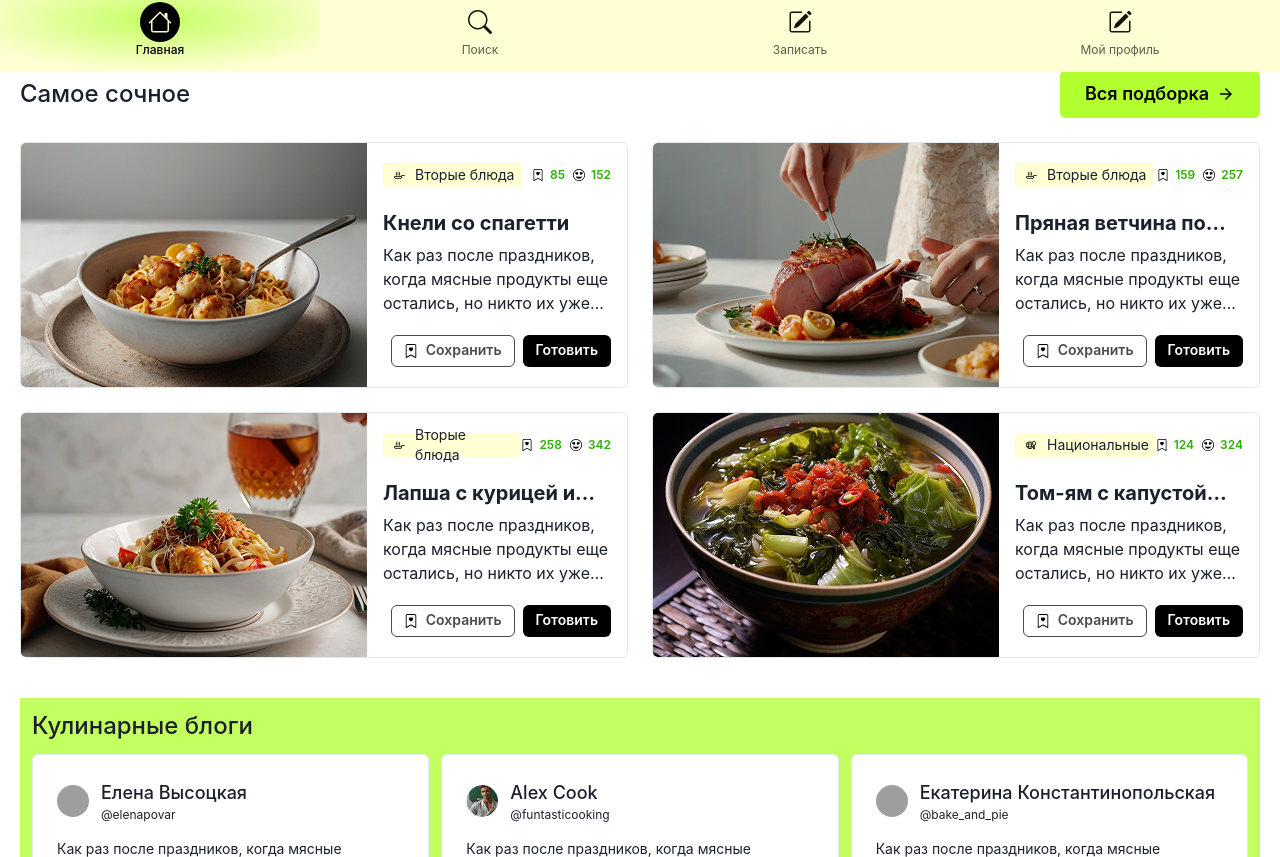
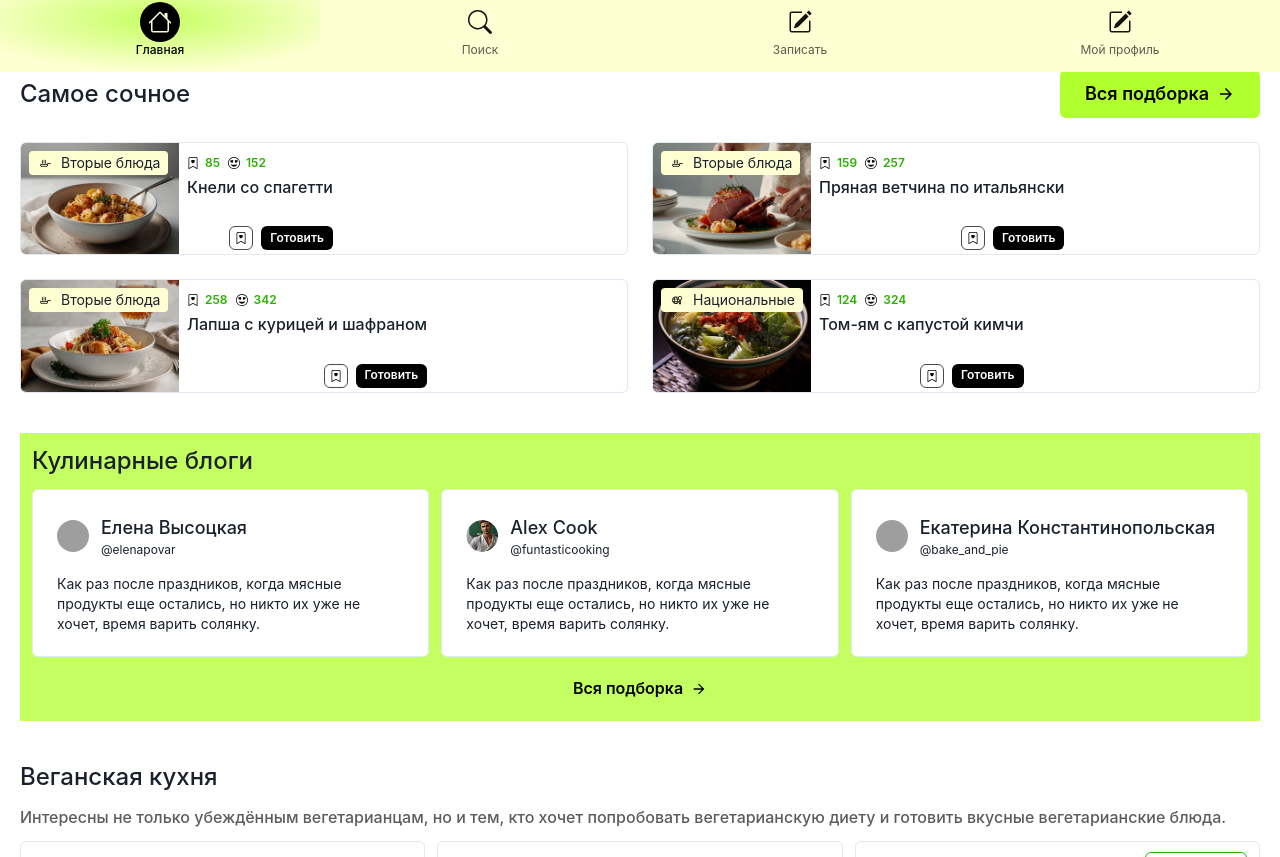
Before and after one commit to ClevertecFrontendLab/sergioivanov008, a React (Vite) app: page / in a window 1280 px wide. Shown: the part 728-1585 px from the top of the page. Built offline with nearby package versions, Linux system fonts and the light colour scheme; grey boxes are pictures that could not be loaded.

Commit message:
refactor(recipeitem): change styles for adaptive

```diff
--- a/src/components/recipe-item/RecipeItem.tsx
+++ b/src/components/recipe-item/RecipeItem.tsx
@@ -6,6 +6,7 @@ import {
     CardFooter,
     Flex,
     Heading,
+    IconButton,
     Image,
     Stack,
     Text,
@@ -30,14 +31,31 @@ export function RecipeItem({ data }: RecipeItemPropsType) {
             }}
         >
             <Box position='relative'>
-                <Image objectFit='cover' maxW='346px' src={data.image} alt={data.title} />
+                <Image
+                    objectFit='cover'
+                    maxW={{ base: '158px', lg: '346px' }}
+                    src={data.image}
+                    alt={data.title}
+                />
                 {data.recomendation && <RecomendationBadge data={data.recomendation} />}
             </Box>
 
-            <Stack py={5} px={4} gap={0}>
+            <Stack
+                pt={{ base: '8px', lg: '24px' }}
+                pb={{ base: '4px', lg: '20px' }}
+                px={{ base: '8px', lg: '24px' }}
+                gap={{ base: '20px', lg: '24px' }}
+            >
                 <CardBody p={0}>
-                    <Flex justify='space-between' pb='6'>
-                        <Badge type={data.badgeType} color='#ffffd3' />
+                    <Flex
+                        justify='space-between'
+                        align='center'
+                        h='24px'
+                        pb={{ base: '0px', lg: '24px' }}
+                    >
+                        <Box position={{ base: 'absolute', lg: 'relative' }} left='8px'>
+                            <Badge type={data.badgeType} color='#ffffd3' />
+                        </Box>
                         {data.recipeProps && (
                             <Flex gap={2}>
                                 {data.recipeProps.map((el) => (
@@ -51,10 +69,15 @@ export function RecipeItem({ data }: RecipeItemPropsType) {
                             </Flex>
                         )}
                     </Flex>
-                    <Heading size='md' noOfLines={1}>
+                    <Heading
+                        noOfLines={1}
+                        fontWeight={{ base: '500' }}
+                        fontSize={{ base: '16px', lg: '20px' }}
+                        lineHeight={{ base: '150%', lg: '140%' }}
+                    >
                         {data.title}
                     </Heading>
-                    <Text py='2' noOfLines={3}>
+                    <Text py='2' noOfLines={3} display={{ base: 'none', lg: 'block' }}>
                         {data.description}
                     </Text>
                 </CardBody>
@@ -64,11 +87,20 @@ export function RecipeItem({ data }: RecipeItemPropsType) {
                         leftIcon={<CustomIcon12 iconType='pin' />}
                         colorScheme='myBlack'
                         variant='outline'
-                        size='sm'
+                        size={{ base: 'xs', lg: 'sm' }}
+                        display={{ base: 'none', lg: 'block' }}
                     >
                         {BTN_TEXT.save}
                     </Button>
-                    <Button colorScheme='myBlack' variant='solid' size='sm'>
+                    <IconButton
+                        icon={<CustomIcon12 iconType='pin' />}
+                        colorScheme='myBlack'
+                        aria-label='new-recipes'
+                        variant='outline'
+                        size='xs'
+                        display={{ base: 'flex', lg: 'none' }}
+                    />
+                    <Button colorScheme='myBlack' variant='solid' size={{ base: 'xs', lg: 'sm' }}>
                         {BTN_TEXT.cook}
                     </Button>
                 </CardFooter>
```
